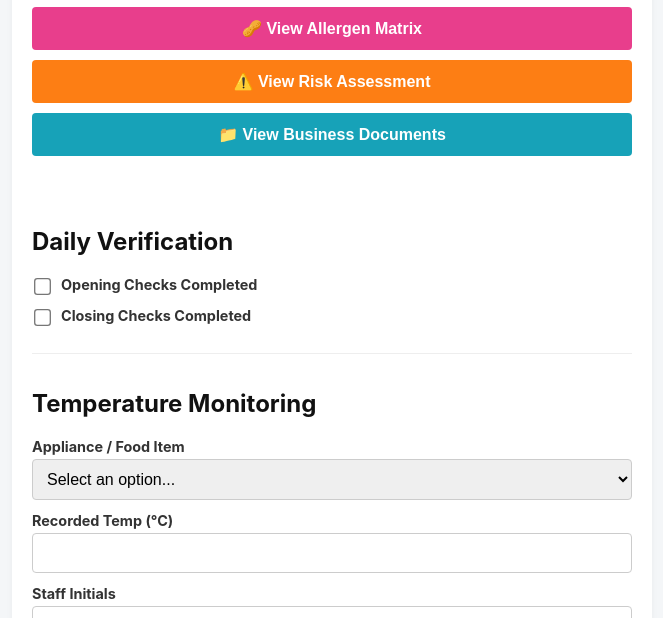
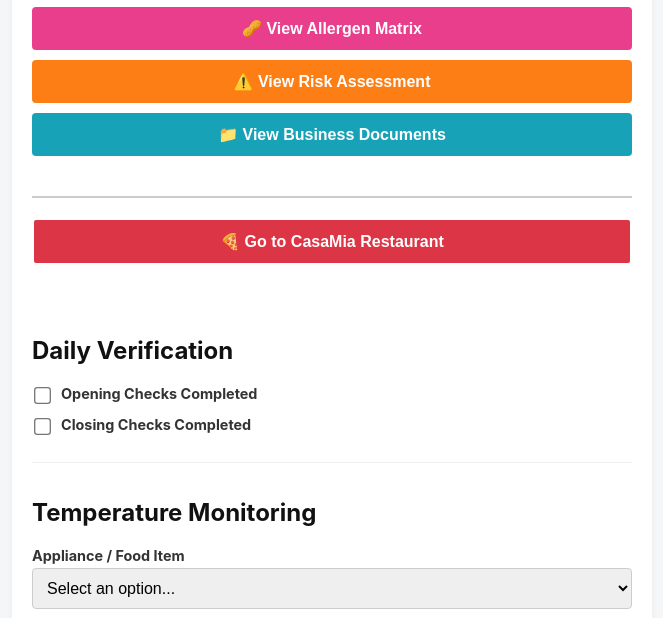
Before and after one commit to CasaMiaBroseley67/PizzaDaStrada, a website: page public/index.html in a window 1280 px wide. Shown: the part 168-786 px from the top of the page, without its empty margins (308-971 px from the left). Drawn offline with Linux system fonts and the light colour scheme; no server answers.

```diff
--- a/public/index.html
+++ b/public/index.html
@@ -35,6 +35,8 @@
         .btn-risk:hover { background: #e06a0b; }
         .btn-doc { background: #17a2b8; margin-bottom: 20px; }
         .btn-doc:hover { background: #117a8b; }
+        .btn-casamia { background: #dc3545; margin-bottom: 20px; border: 2px solid #fff; color: white; }
+        .btn-casamia:hover { background: #c82333; }
 
         .btn-export { background: #28a745; margin-top: 10px; }
         .btn-export:hover { background: #218838; }
@@ -53,6 +55,8 @@
     <button class="btn-allergen" onclick="window.location.href='/allergens.html'">🥜 View Allergen Matrix</button>
     <button class="btn-risk" onclick="window.location.href='/risks.html'">⚠️ View Risk Assessment</button>
     <button class="btn-doc" onclick="window.location.href='/documents.html'">📁 View Business Documents</button>
+    <hr style="border: 0.5px solid #ccc; margin: 20px 0;">
+    <button class="btn-casamia" onclick="window.location.href='https://sfbb-casamia.onrender.com'">🍕 Go to CasaMia Restaurant</button>
 
     <p id="today-date" style="font-weight: bold; color: #666;"></p>
 
```
